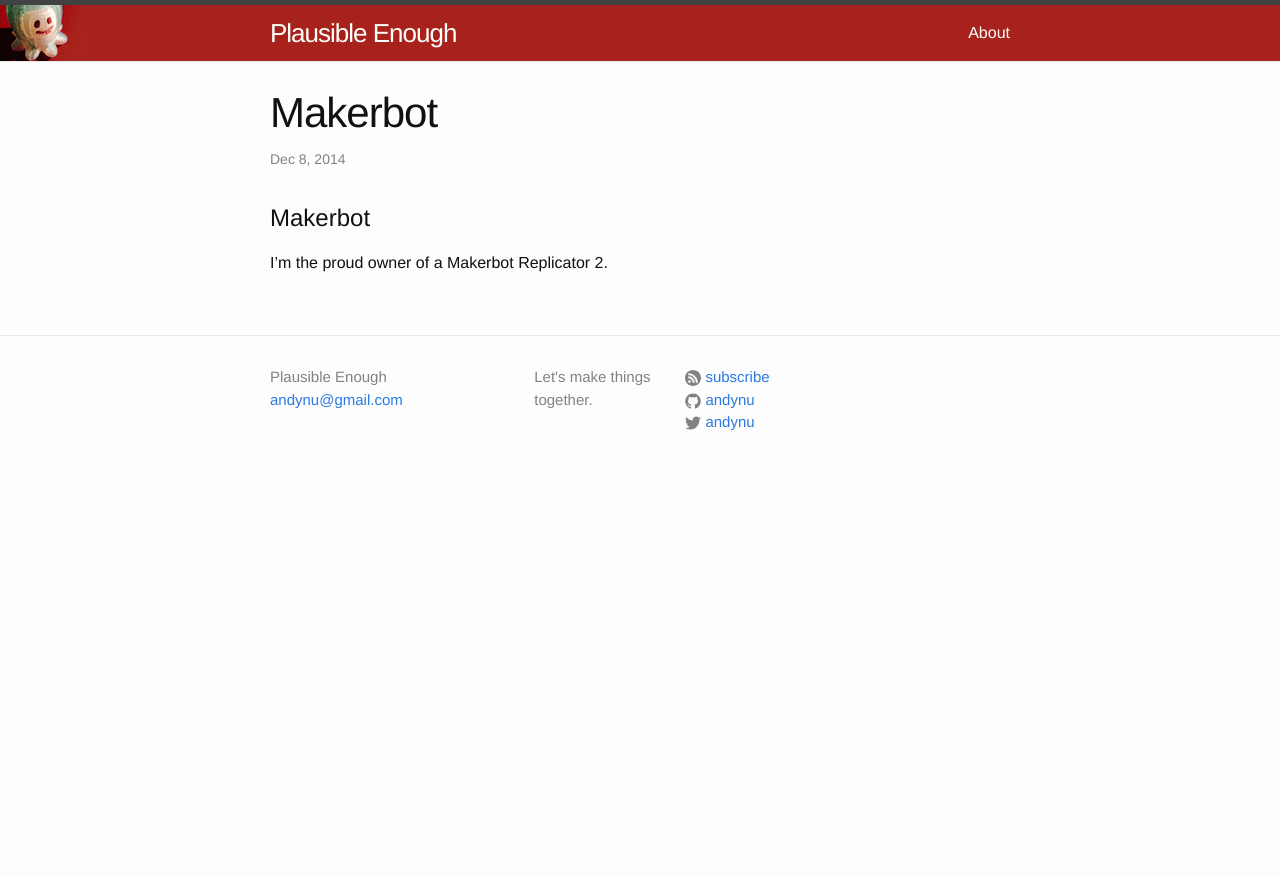
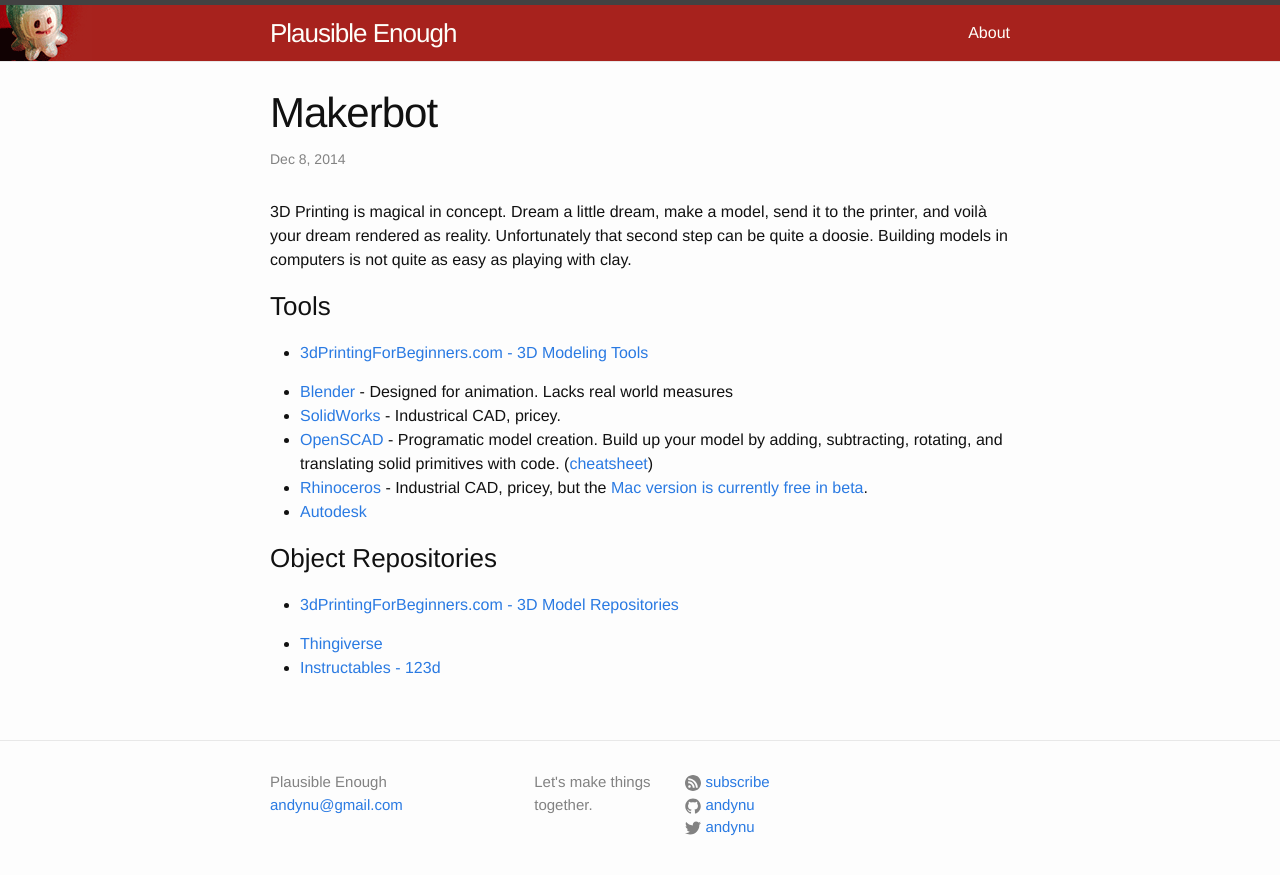
Before and after one commit to andynu/andynu.github.io, a Jekyll site: the page built from _posts/2014-12-08-makerbot.markdown, in a window 1280 px wide. Shown: the top 875 px of the page. Built offline with Jekyll 4.4.1, drawn with Linux system fonts in a browser that asks for light colours.

Commit message:
add some links to the makerbot post

```diff
--- a/_posts/2014-12-08-makerbot.markdown
+++ b/_posts/2014-12-08-makerbot.markdown
@@ -3,6 +3,20 @@
 title: Makerbot
 categories: 3dPrinter
 ---
-# Makerbot
 
-I'm the proud owner of a Makerbot Replicator 2.
+3D Printing is magical in concept. Dream a little dream, make a model, send it to the printer, and voilà your dream rendered as reality. Unfortunately that second step can be quite a doosie. Building models in computers is not quite as easy as playing with clay.
+
+### Tools
+* [3dPrintingForBeginners.com - 3D Modeling Tools](http://3dprintingforbeginners.com/software-tools/)
+
+* [Blender](http://www.blender.org/) - Designed for animation. Lacks real world measures
+* [SolidWorks](http://www.solidworks.com/sw/3d-cad-design-software.htm) - Industrical CAD, pricey.
+* [OpenSCAD](http://www.solidworks.com/sw/3d-cad-design-software.htm) - Programatic model creation. Build up your model by adding, subtracting, rotating, and translating solid primitives with code. ([cheatsheet](http://www.openscad.org/cheatsheet/index.html))
+* [Rhinoceros](http://www.rhino3d.com/) - Industrial CAD, pricey, but the [Mac version is currently free in beta](http://wiki.mcneel.com/rhino/mac/home).
+* [Autodesk](http://www.autodesk.com/)
+
+### Object Repositories
+* [3dPrintingForBeginners.com - 3D Model Repositories](http://3dprintingforbeginners.com/3d-model-repositories/)
+
+* [Thingiverse](http://www.thingiverse.com)
+* [Instructables - 123d](http://www.instructables.com/group/123d/)
```
